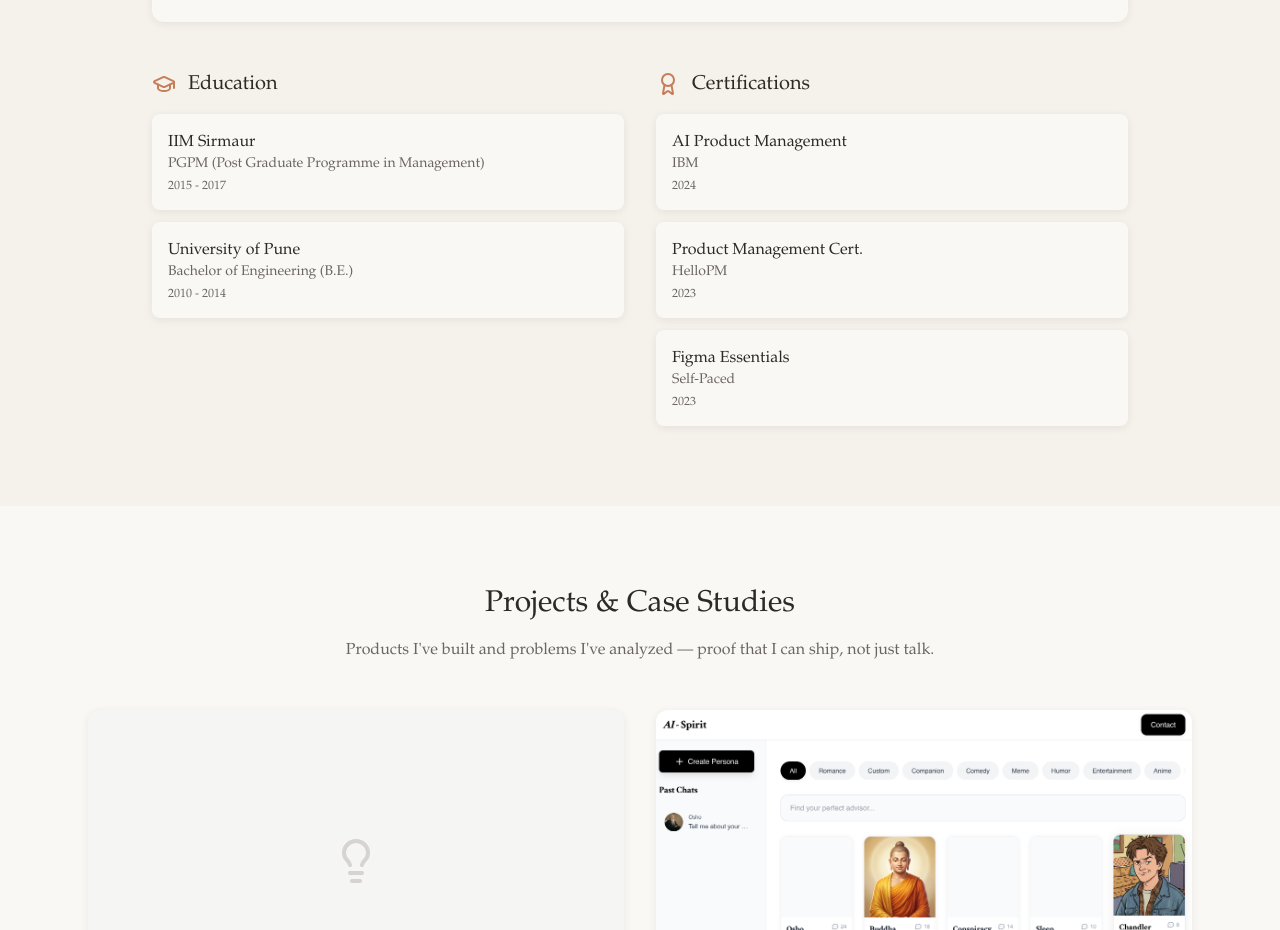
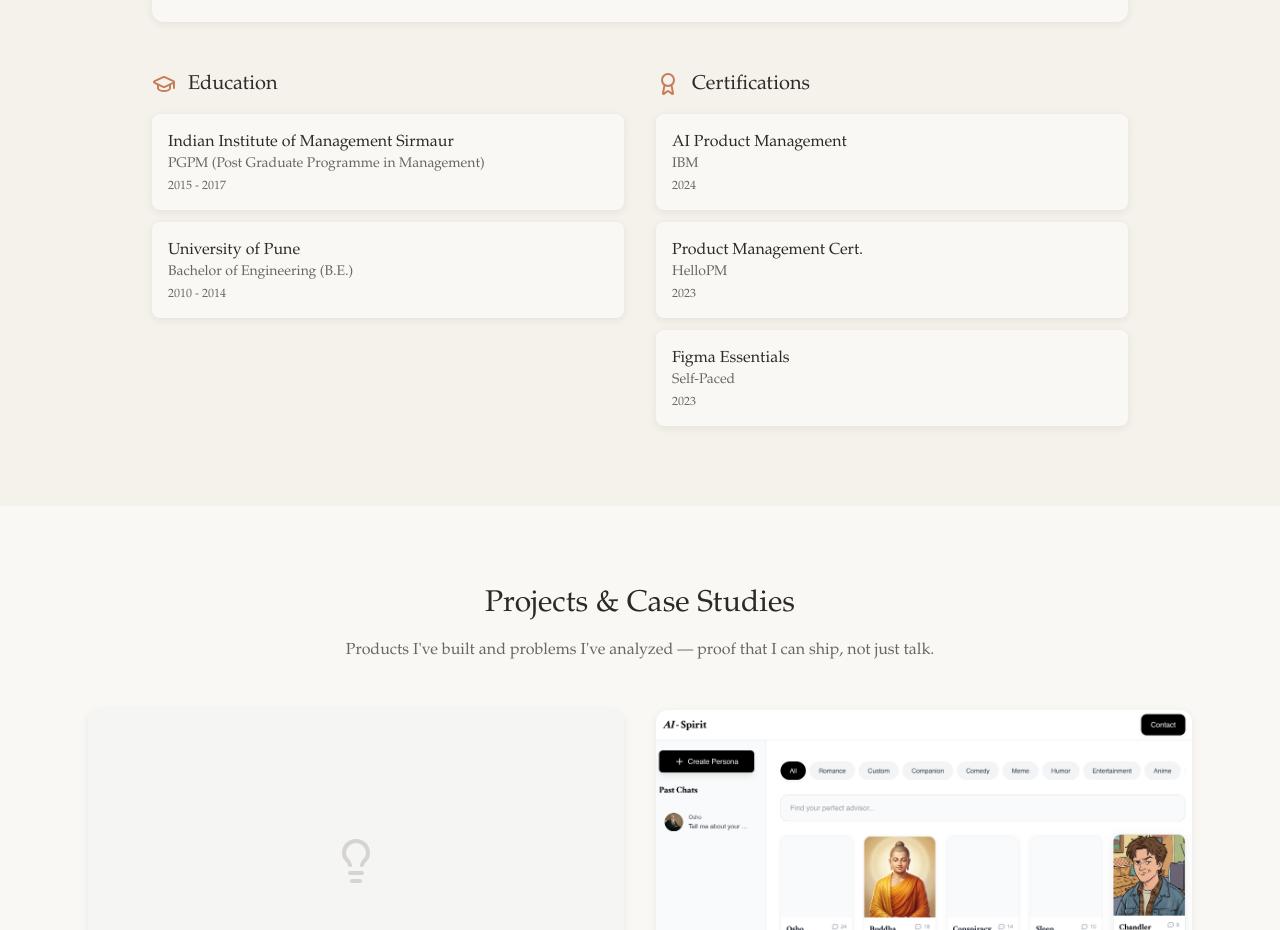
Before and after one commit to gmpro-cr/career-portfolio-Google, a React (Vite) app: page / in a window 1280 px wide. Shown: the part 2960-3890 px from the top of the page. Built offline with nearby package versions, Linux system fonts and the light colour scheme.

Commit message:
fix: use full IIM name in education section
Changed "IIM Sirmaur" to "Indian Institute of Management Sirmaur"

Co-Authored-By: Claude Opus 4.5 <noreply@anthropic.com>

```diff
--- a/constants.ts
+++ b/constants.ts
@@ -2,7 +2,7 @@ import { Experience, Project, SkillMetric, Education, Certification, TechItem }
 
 export const RESUME_CONTEXT = `
 Gaurav Mahale is a finance professional transitioning to Product Management, with 8+ years in banking and credit risk.
-Education: PGPM from IIM Sirmaur (2015-2017), B.E. from University of Pune (2010-2014).
+Education: PGPM from Indian Institute of Management Sirmaur (2015-2017), B.E. from University of Pune (2010-2014).
 Current Role: Relationship Manager at Yes Bank (Full Time, Apr 2022 - Present). Also working part-time as AI Trainer at Pareto.AI.
 Previous Roles:
 - Portfolio Manager at HDFC Bank (Jan 2020 - Apr 2022): Minimised delinquency risk using predictive analytics.
@@ -407,7 +407,7 @@ export const STOCK_TICKER_ITEMS = [
 
 export const EDUCATION_DATA: Education[] = [
   {
-    institution: "IIM Sirmaur",
+    institution: "Indian Institute of Management Sirmaur",
     degree: "PGPM (Post Graduate Programme in Management)",
     year: "2015 - 2017",
     id: "EDU-01"
```
